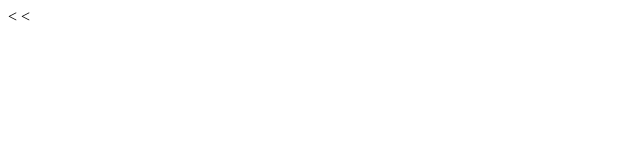
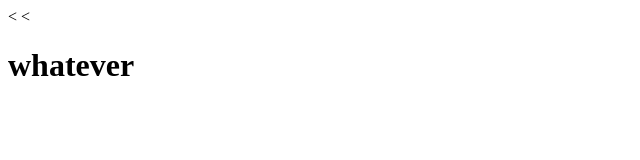
Before and after one commit to PotatoNation/git-1, a plain HTML site: page index.html in a window 1280 px wide. Shown: the whole page, without its empty margins (0-640 px from the left). Drawn offline with Linux system fonts and the light colour scheme.

Commit message:
added an h1 tag

```diff
--- a/index.html
+++ b/index.html
@@ -3,9 +3,9 @@
 <html lang="en" dir="ltr">
   <head>
     <meta charset="utf-8">
-    <title>helloooo</title>
+    <title>hellooooooSo</title>
   </head>
   <body>
-
+   <h1>whatever</h1>
   </body>
 </html>
```
